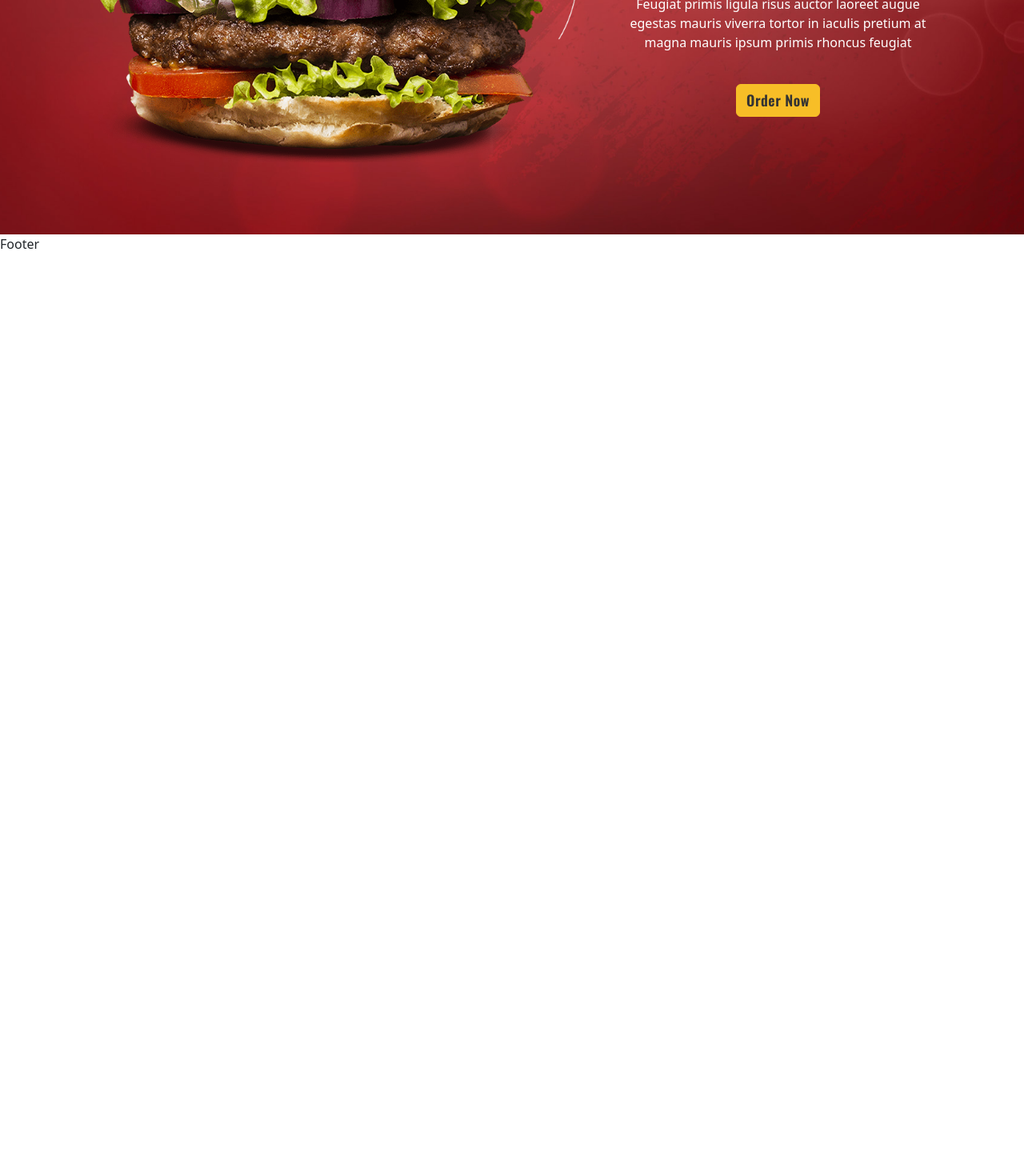
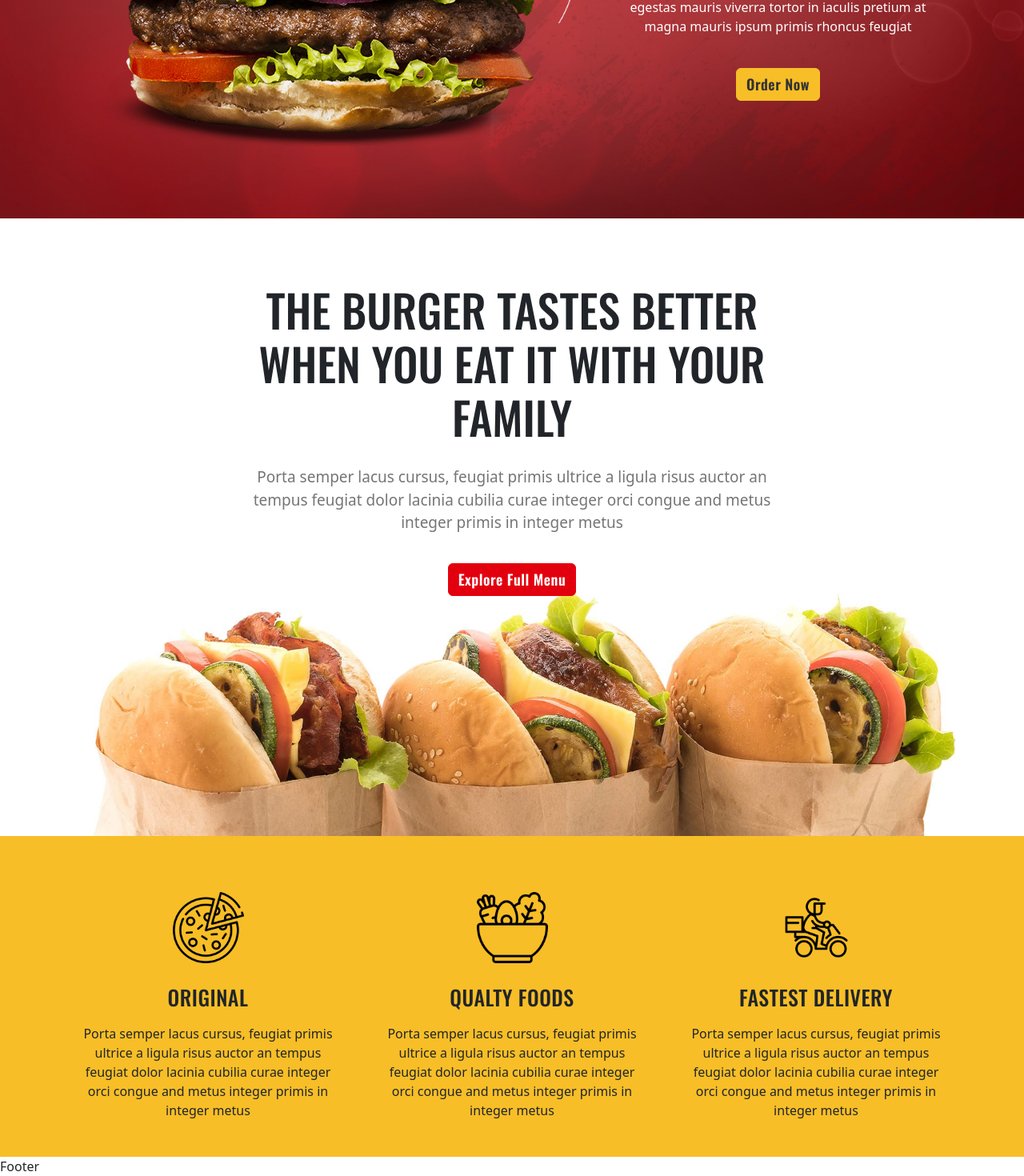
Before and after one commit to suraj28j/Food-Delivery-App, a React (Vite) app: page / in a window 1280 px wide. Shown: the part 519-1989 px from the top of the page at 80% size. Before the commit the page ends 836 px from the top, so only its background shows below. Built offline with nearby package versions, Linux system fonts and the light colour scheme.

Commit message:
about section complete

```diff
--- a/index.html
+++ b/index.html
@@ -5,7 +5,7 @@
   <meta charset="UTF-8" />
   <link rel="icon" type="image/svg+xml" href="./src/Assets/favicon.png" />
   <meta name="viewport" content="width=device-width, initial-scale=1.0" />
-  <title>Vite + React</title>
+  <title>Tasty Burger</title>
   <link rel="stylesheet" href="https://cdn.jsdelivr.net/npm/bootstrap-icons@1.11.3/font/bootstrap-icons.min.css">
 </head>
 
--- a/src/index.css
+++ b/src/index.css
@@ -110,14 +110,14 @@ a {
 }
 
 .btn_red {
-    color: var(--white);
-    background: var(--light-red);
-    border-color: var(--light-red);
+    color: var(--white) !important;
+    background: var(--light-red) !important;
+    border-color: var(--light-red) !important;
 }
 
 .btn_red:hover,
 .btn_red:focus {
-    color: var(--light-red);
+    color: var(--light-red) !important;
     background: transparent;
-    border-color: var(--light-red);
+    border-color: var(--light-red) !important;
 }
--- a/src/pages/Home/Home.jsx
+++ b/src/pages/Home/Home.jsx
@@ -2,13 +2,17 @@ import React from 'react'
 import Layout from '../../components/Layout'
 import "../../styles/HomeStyle.css"
 import Section1 from './Section1'
+import Section2 from './Section2'
 
 const Home = () => {
   return (
     <>
       <Layout>
-         {/* Home Section Hero Button */}
-         <Section1/>
+        {/* Home Section Hero Banner */}
+        <Section1 />
+
+        {/* Home Section About */}
+        <Section2 />
       </Layout>
     </>
   )
--- /dev/null
+++ b/src/pages/Home/Section2.jsx
@@ -0,0 +1,71 @@
+import React from 'react'
+import { Link } from 'react-router-dom'
+import Pizza from "../../Assets/about/pizza.png"
+import Salad from "../../Assets/about/salad.png"
+import Delivery from "../../Assets/about/delivery-bike.png"
+
+
+// Mock Data Cards
+const mockData = [
+    {
+        image: Pizza,
+        title: "Original",
+        paragraph: `Porta semper lacus cursus, feugiat primis ultrice a ligula risus auctor an tempus feugiat dolor lacinia cubilia curae integer orci congue and metus integer primis in integer metus`,
+    },
+    {
+        image: Salad,
+        title: "Qualty Foods",
+        paragraph: `Porta semper lacus cursus, feugiat primis ultrice a ligula risus auctor an tempus feugiat dolor lacinia cubilia curae integer orci congue and metus integer primis in integer metus`,
+    },
+    {
+        image: Delivery,
+        title: "Fastest Delivery",
+        paragraph: `Porta semper lacus cursus, feugiat primis ultrice a ligula risus auctor an tempus feugiat dolor lacinia cubilia curae integer orci congue and metus integer primis in integer metus`,
+    },
+    // Add more mock data objects as needed
+];
+
+const Section2 = () => {
+    return (
+        <>
+            <div className='about_section'>
+                <div className='container'>
+                    <div className='row'>
+                        <div className='col-md-2'></div>
+                        <div className='col-md-8 text-center'>
+                            <h2>The burger tastes better when you eat it with your family</h2>
+                            <p>Porta semper lacus cursus, feugiat primis ultrice a ligula risus
+                                auctor an tempus feugiat dolor lacinia cubilia curae integer
+                                orci congue and metus integer primis in integer metus
+                            </p>
+                            <Link className='btn order_now btn_red'>Explore Full Menu</Link>
+                        </div>
+                        <div className='col-md-2'></div>
+                    </div>
+                </div>
+            </div>
+
+            <div className='about_wrapper'>
+                <div className='container'>
+                    <div className='row'>
+                        {
+                            mockData.map((cardData, index) => (
+                                <div className='col-lg-4 mb-4 mb-md-0 ' key={index}>
+                                    <div className='about_box text-center'>
+                                        <div className="about_icon">
+                                            <img src={cardData.image} alt='icon' className='img-fluid' />
+                                        </div>
+                                        <h4>{cardData.title}</h4>
+                                        <p>{cardData.paragraph}</p>
+                                    </div>
+                                </div>
+                            ))
+                        }
+                    </div>
+                </div>
+            </div>
+        </>
+    )
+}
+
+export default Section2
--- a/src/styles/HomeStyle.css
+++ b/src/styles/HomeStyle.css
@@ -5,7 +5,7 @@
     background: url("../Assets/hero/hero-1.jpg") no-repeat center center;
     background-size: cover;
     background-attachment: fixed;
-    padding: 170px 0 90px 0px;
+    padding: 150px 0 90px 0;
 }
 
 .hero_section .price_badge {
@@ -58,10 +58,72 @@
     padding: 0 5%;
 }
 
+/* Home About 2.0 */
+
+.about_section {
+    padding: 80px 0 300px 0;
+    background: url("../Assets/about/about-1.jpg") no-repeat center center;
+    background-size: cover;
+    width: 100%;
+}
+
+.about_section h2 {
+    font-size: 3.5rem;
+}
+
+.about_section p {
+    color: var(--grey);
+    padding: 20px 30px;
+    font-size: 19px;
+}
+
+.about_wrapper {
+    background: var(--yellow);
+    padding: 70px 0 30px 0;
+}
+
+.about_box {
+    display: flex;
+    flex-direction: column;
+    align-items: center;
+}
+
+.about_box .about_icon {
+    max-width: 25%;
+}
+
+.about_box h4 {
+    font-size: 26px;
+    line-height: 1;
+    letter-spacing: 0.5008px;
+    margin: 30px 0 20px 0;
+}
+
+.about_box p {
+    padding: 0 20px;
+}
+
 /* Media Query */
+@media (max-width:992px) {
+
+    /* Home About 2.0 */
+    .about_section h2 {
+        font-size: 2.5rem;
+    }
+
+    .about_section p {
+        padding: 20px 0;
+    }
+
+    .about_wrapper .about_box p {
+        padding: 0;
+    }
+}
+
 @media (max-width:767px) {
+
     /* Home Hero 1.0 */
-    .hero_section .hero_text h1{
+    .hero_section .hero_text h1 {
         font-size: 5.5rem;
     }
 }
```
